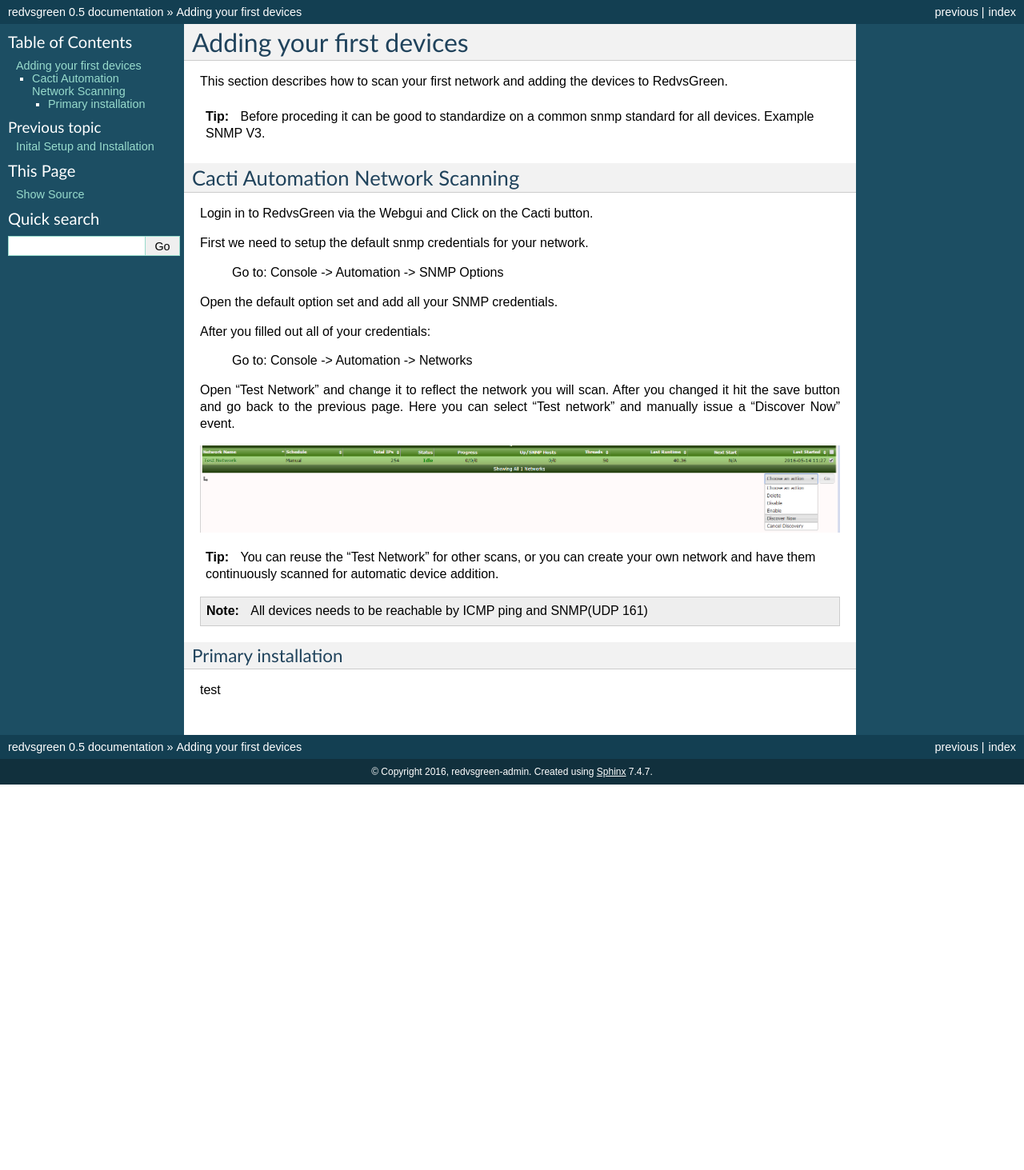
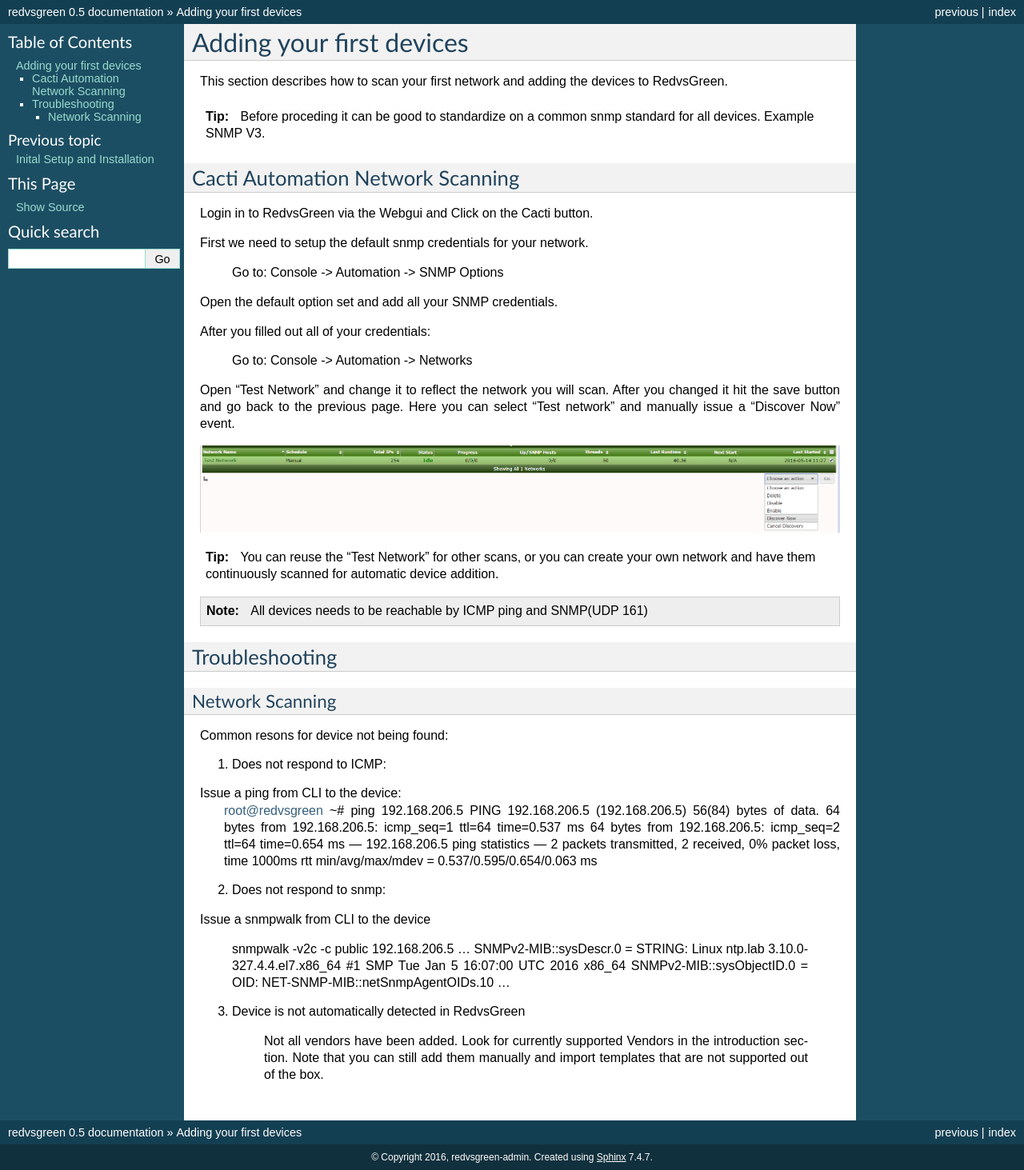
Before and after one commit to RedvsGreen-org/Docs, a Sphinx documentation site: the page built from docs/source/addingfirstnetwork.rst, in a window 1280 px wide. Shown: the whole page at 80% size. Built offline with Sphinx 7.4.7, drawn with Linux system fonts in a browser that asks for light colours; before the commit the page ends 981 px from its top, so only the background shows below that.

Commit message:
Update addingfirstnetwork.rst

```diff
--- a/docs/source/addingfirstnetwork.rst
+++ b/docs/source/addingfirstnetwork.rst
@@ -28,7 +28,36 @@ Open "Test Network" and change it to reflect the network you will scan. After yo
 
 .. Note:: All devices needs to be reachable by ICMP ping and SNMP(UDP 161)
 
-Primary installation
+Troubleshooting
+------------
+
+Network Scanning
 ~~~~~~~~~~~~~~~~~~~~
 
-test
+Common resons for device not being found:
+
+1. Does not respond to ICMP:
+
+Issue a ping from CLI to the device:
+    root@redvsgreen ~# ping 192.168.206.5
+    PING 192.168.206.5 (192.168.206.5) 56(84) bytes of data.
+    64 bytes from 192.168.206.5: icmp_seq=1 ttl=64 time=0.537 ms
+    64 bytes from 192.168.206.5: icmp_seq=2 ttl=64 time=0.654 ms
+    --- 192.168.206.5 ping statistics ---
+    2 packets transmitted, 2 received, 0% packet loss, time 1000ms
+    rtt min/avg/max/mdev = 0.537/0.595/0.654/0.063 ms
+
+2. Does not respond to snmp:
+
+Issue a snmpwalk from CLI to the device
+
+    snmpwalk -v2c -c public 192.168.206.5
+    ...
+    SNMPv2-MIB::sysDescr.0 = STRING: Linux ntp.lab 3.10.0-327.4.4.el7.x86_64 #1 SMP Tue Jan 5 16:07:00 UTC 2016 x86_64
+    SNMPv2-MIB::sysObjectID.0 = OID: NET-SNMP-MIB::netSnmpAgentOIDs.10
+    ...
+
+3. Device is not automatically detected in RedvsGreen
+
+    Not all vendors have been added. Look for currently supported Vendors in the introduction section.
+    Note that you can still add them manually and import templates that are not supported out of the box.
```
